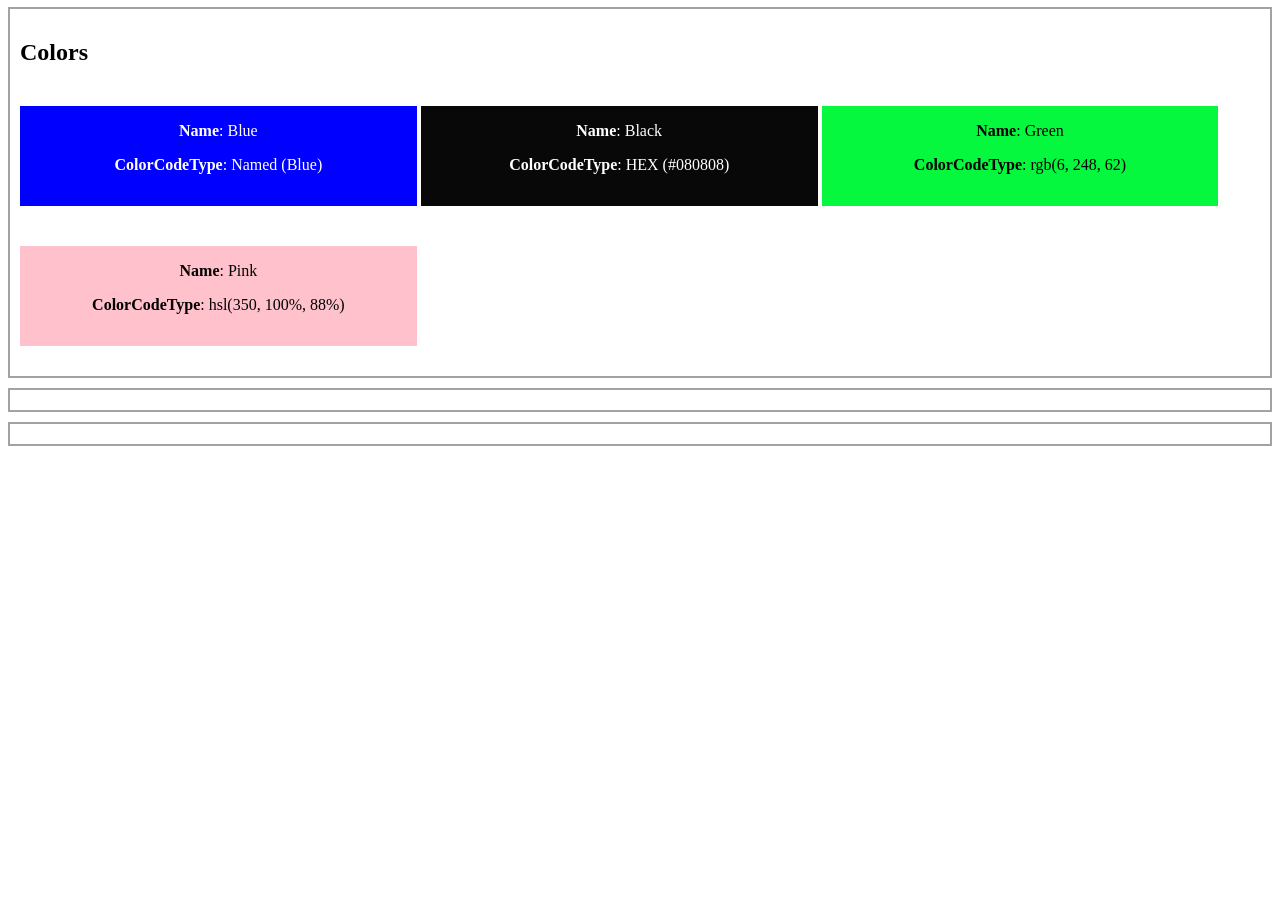
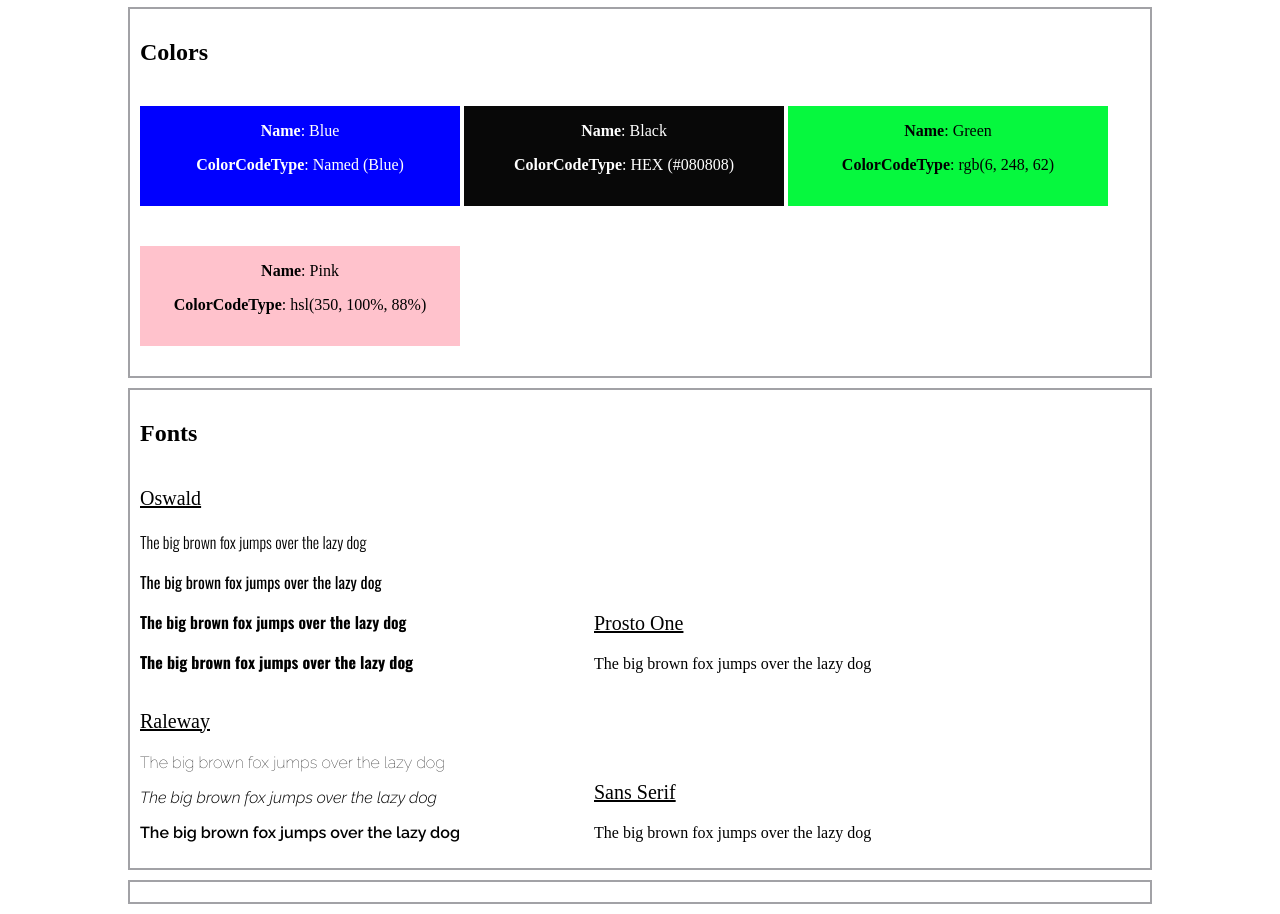
Before and after one commit to Mattteo1220/StyleGuide, a plain HTML site: page index.html in a window 1280 px wide. Shown: the part 73-987 px from the top of the page. Before the commit the page ends 800 px from the top, so only its background shows below. Drawn offline with nearby package versions, Linux system fonts and the light colour scheme; a web font is replaced by a local one.

Commit message:
Added in fonts and took snippets of them

```diff
--- a/index.html
+++ b/index.html
@@ -5,6 +5,11 @@
         <meta name="Author" value="Matthew McEntire">
         <meta name="Description" value="Style guide to help design websites">
         <link rel="stylesheet" href="./main.css" />
+        <link rel="preconnect" href="https://fonts.googleapis.com">
+        <link rel="preconnect" href="https://fonts.gstatic.com" crossorigin>
+        <link href="https://fonts.googleapis.com/css2?family=Merriweather:ital@0;1&family=Oswald:wght@300;400;600;700&display=swap" rel="stylesheet">
+        <link href="https://fonts.googleapis.com/css2?family=Merriweather:ital@0;1&family=Raleway:ital,wght@0,100;0,600;1,300&display=swap" rel="stylesheet">
+        <link href="https://fonts.googleapis.com/css2?family=Merriweather:ital@0;1&family=Prosto+One&display=swap" rel="stylesheet">
     </head>
     <body>
         <h1>Website Styleguide</h1>
@@ -32,7 +37,30 @@
         </section>
 
         <section class="box">
-
+            <h2>Fonts</h2>
+            <section id="font-container">
+                <section class="font-panel">
+                    <p class="font-name">Oswald</p>
+                    <p id="oswald-light300">The big brown fox jumps over the lazy dog</p>
+                    <p id="oswald-regular400">The big brown fox jumps over the lazy dog</p>
+                    <p id="oswald-semi-bold600">The big brown fox jumps over the lazy dog</p>
+                    <p id="oswald-bold700">The big brown fox jumps over the lazy dog</p>
+                </section>
+                <section class="font-panel">
+                    <p class="font-name">Prosto One</p>
+                    <p id="prosto-one-regular">The big brown fox jumps over the lazy dog</p>
+                </section>
+                <section class="font-panel">
+                    <p class="font-name">Raleway</p>
+                    <p id="raleway-thin">The big brown fox jumps over the lazy dog</p>
+                    <p id="raleway-regular">The big brown fox jumps over the lazy dog</p>
+                    <p id="raleway-semi-bold600">The big brown fox jumps over the lazy dog</p>
+                </section>
+                <section class="font-panel">
+                    <p class="font-name">Sans Serif</p>
+                    <p>The big brown fox jumps over the lazy dog</p>
+                </section>
+            </section>
         </section>
 
         <section class="box">
--- a/main.css
+++ b/main.css
@@ -1,4 +1,9 @@
 @charset "UTF-8";
+@import url('https://fonts.googleapis.com/css2?family=Merriweather:ital@0;1&family=Oswald:wght@300&display=swap');
+
+body{
+    margin: 0 10%;
+}
 
 .box{
     border: 2px solid #a2a2a6;
@@ -40,3 +45,64 @@
 #pink{
     background-color:hsl(350, 100%, 88%);
 }
+
+#font-container{
+    width: 100%;
+}
+
+.font-panel{
+    display: inline-block;
+    width: 45%;
+}
+
+.font-name{
+    font-size: 20px;
+    text-decoration:underline;
+}
+
+#oswald-light300{
+    font-family: Oswald;
+    font-style: normal;
+    font-weight: 100;
+}
+
+#oswald-regular400{
+    font-family: Oswald;
+    font-style: normal;
+    font-weight: 400;
+}
+
+#oswald-semi-bold600{
+    font-family: Oswald;
+    font-style: normal;
+    font-weight: 600;
+}
+
+#oswald-bold700{
+    font-family: Oswald;
+    font-style: normal;
+    font-weight: 700;
+}
+
+#prosto-one-regular{
+    font-family: 'Prosto One';
+    font-style: normal;
+}
+
+#raleway-thin{
+    font-family: 'Raleway';
+    font-style: normal;
+    font-weight: 100;
+}
+
+#raleway-regular{
+    font-family: 'Raleway';
+    font-style: italic;
+    font-weight: 300;
+}
+
+#raleway-semi-bold600{
+    font-family: 'Raleway';
+    font-style: normal;
+    font-weight: 600;
+}
```
Also changed, not shown: ColorsPic.PNG (added), Fontspic.PNG (added).
